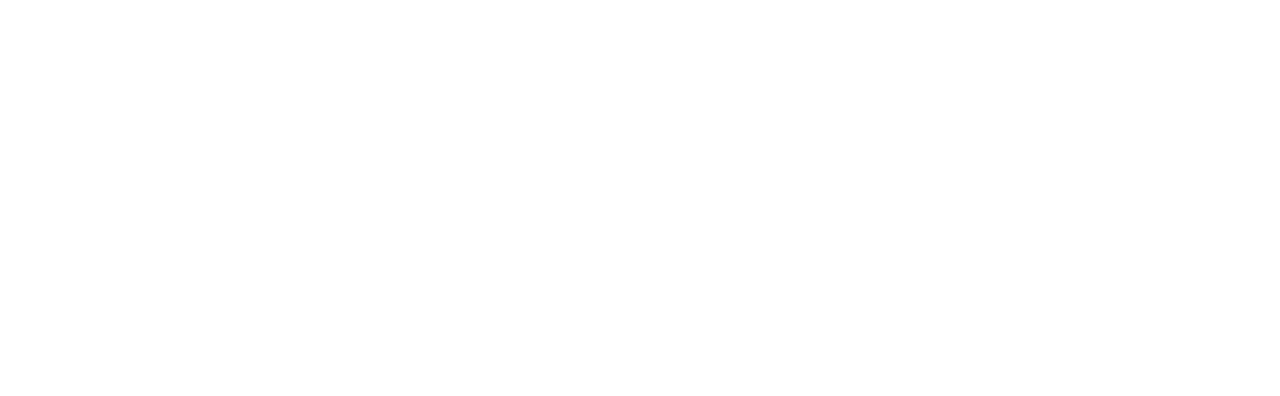
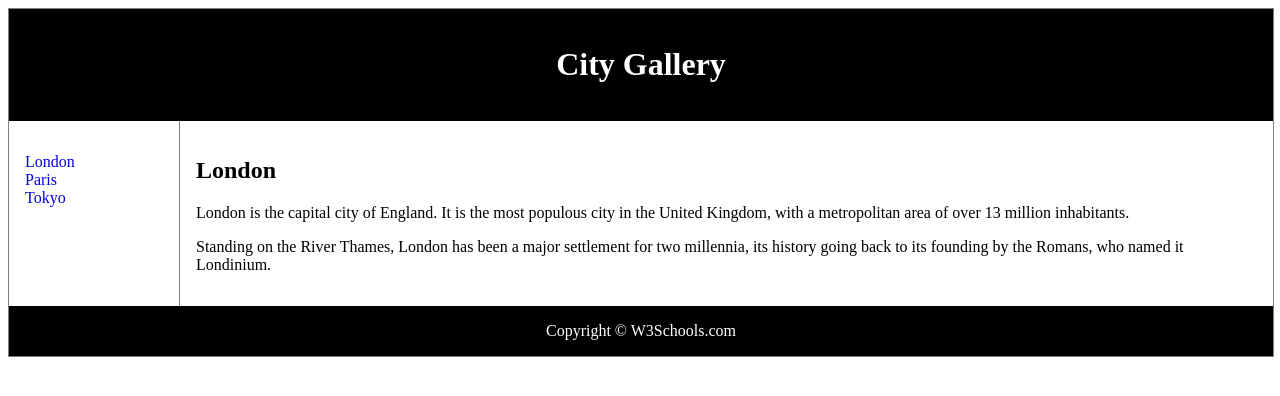
Before and after one commit to YasithaKasthuri/web-assigment, a plain HTML site: page index.html in a window 1280 px wide. Drawn offline with Linux system fonts and the light colour scheme.

Commit message:
Update index.html

```diff
--- a/index.html
+++ b/index.html
@@ -39,6 +39,29 @@ article {
 }
 </style><title> </title></head>
   <body>
+    <div class="container">
+
+<header>
+   <h1>City Gallery</h1>
+</header>
+
+<nav>
+  <ul>
+    <li><a href="#">London</a></li>
+    <li><a href="#">Paris</a></li>
+    <li><a href="#">Tokyo</a></li>
+  </ul>
+</nav>
+
+<article>
+  <h1>London</h1>
+  <p>London is the capital city of England. It is the most populous city in the  United Kingdom, with a metropolitan area of over 13 million inhabitants.</p>
+  <p>Standing on the River Thames, London has been a major settlement for two millennia, its history going back to its founding by the Romans, who named it Londinium.</p>
+</article>
+
+<footer>Copyright &copy; W3Schools.com</footer>
+
+</div>
 
 
   </body>
```
